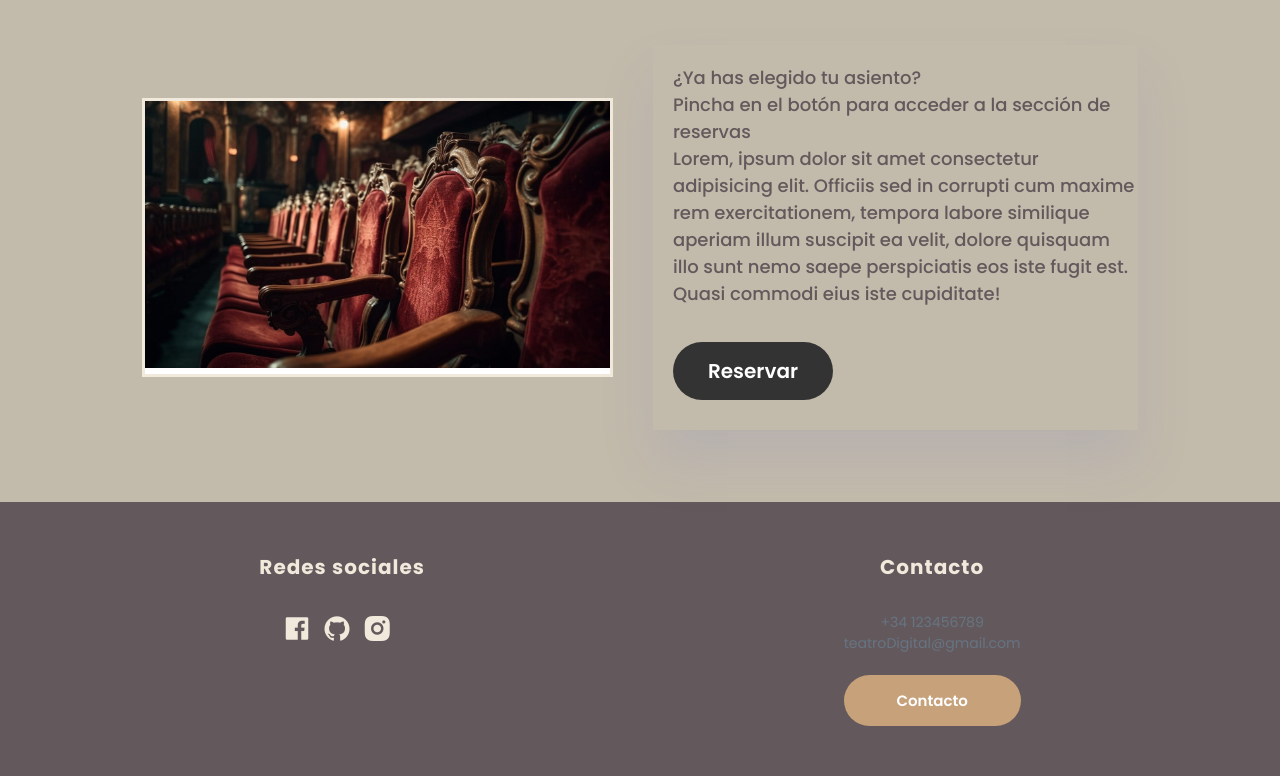
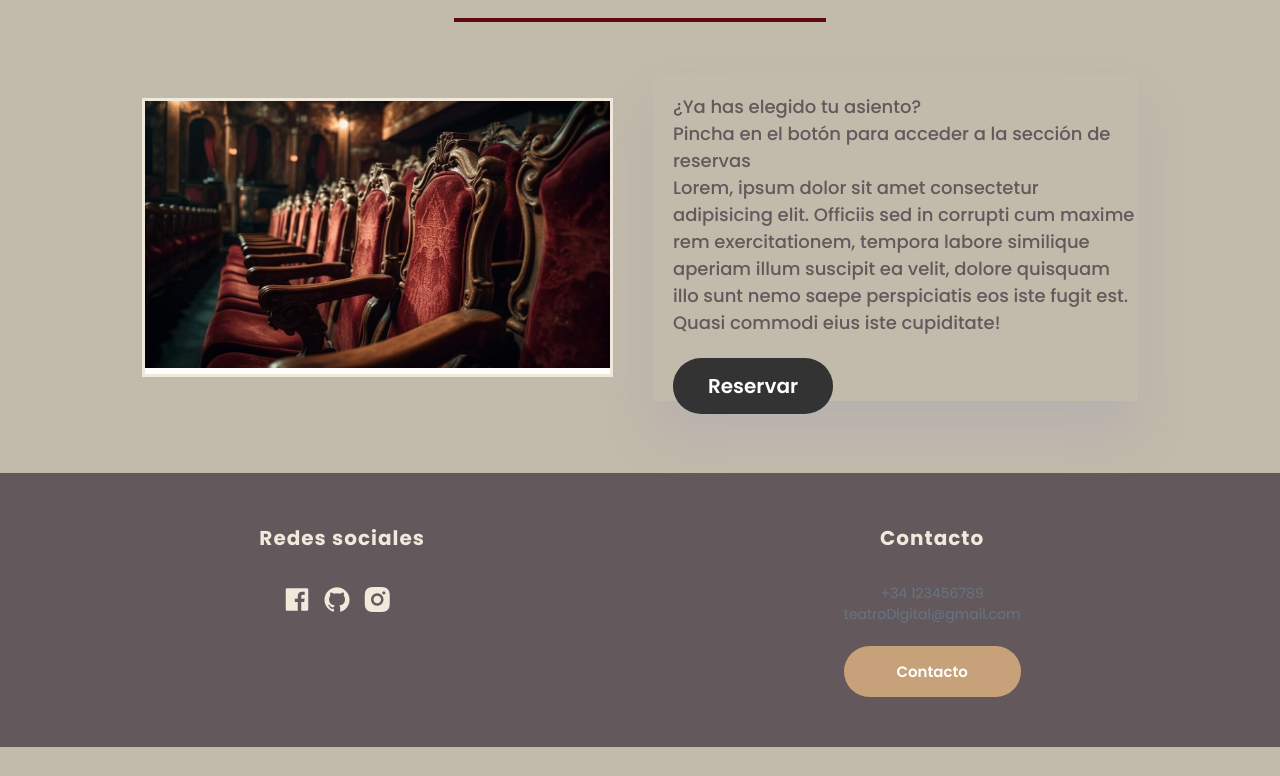
Before and after one commit to Dvniiel/ActuArteVue, a Vue app: page / in a window 1280 px wide. Shown: the part 1387-2163 px from the top of the page. After the commit the page ends 2134 px from the top, so only its background shows below. Built offline with nearby package versions, Linux system fonts and the light colour scheme; no server answers.

Commit message:
Agregado RouterLink a Menu desde Index

```diff
--- a/src/views/InicioView.vue
+++ b/src/views/InicioView.vue
@@ -79,7 +79,7 @@ onMounted(() => {
               quisquam
               illo sunt nemo saepe perspiciatis eos iste fugit est. Quasi commodi eius iste cupiditate!
             </p>
-            <a href="reservas.html"><button class="reservar-asientos__button">Reservar</button></a>
+            <RouterLink to="/obras" class="reservar-asientos__button">Reservar</RouterLink>
           </div>
         </section>
       </div>
```
